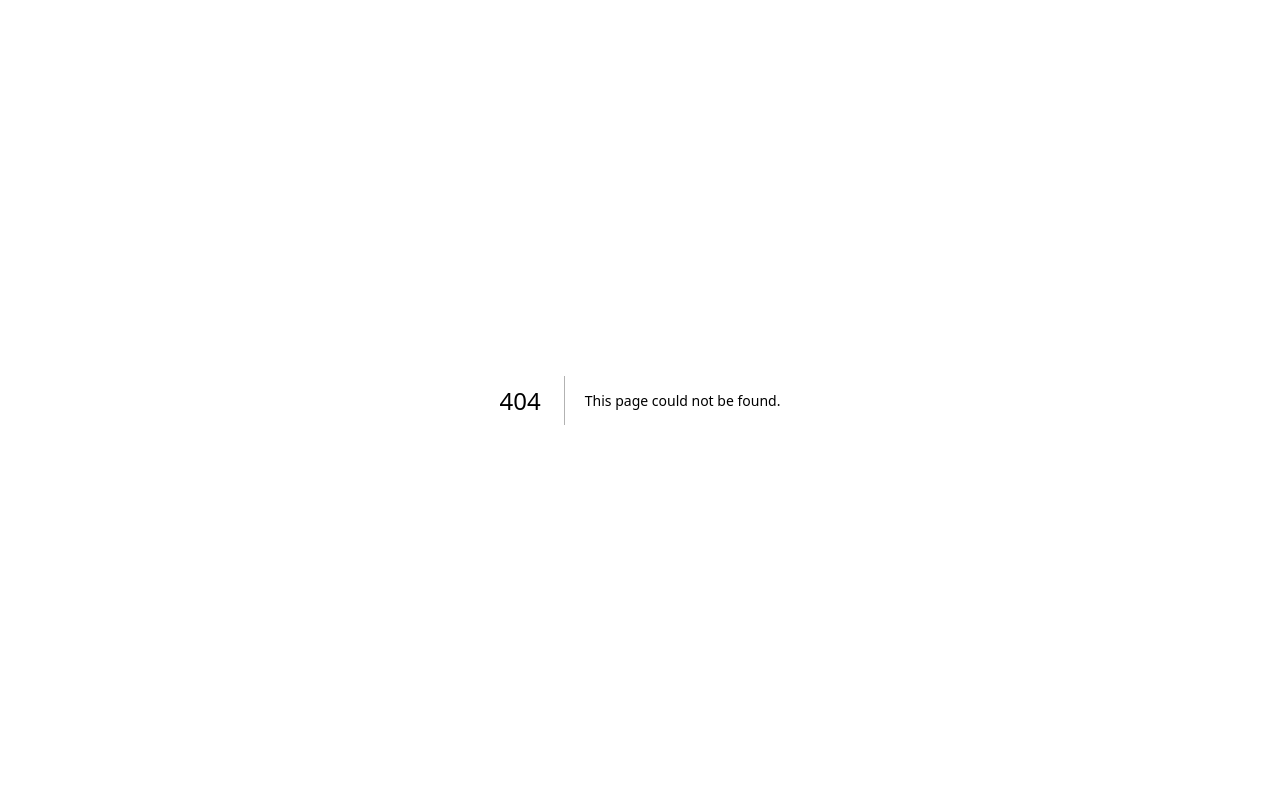
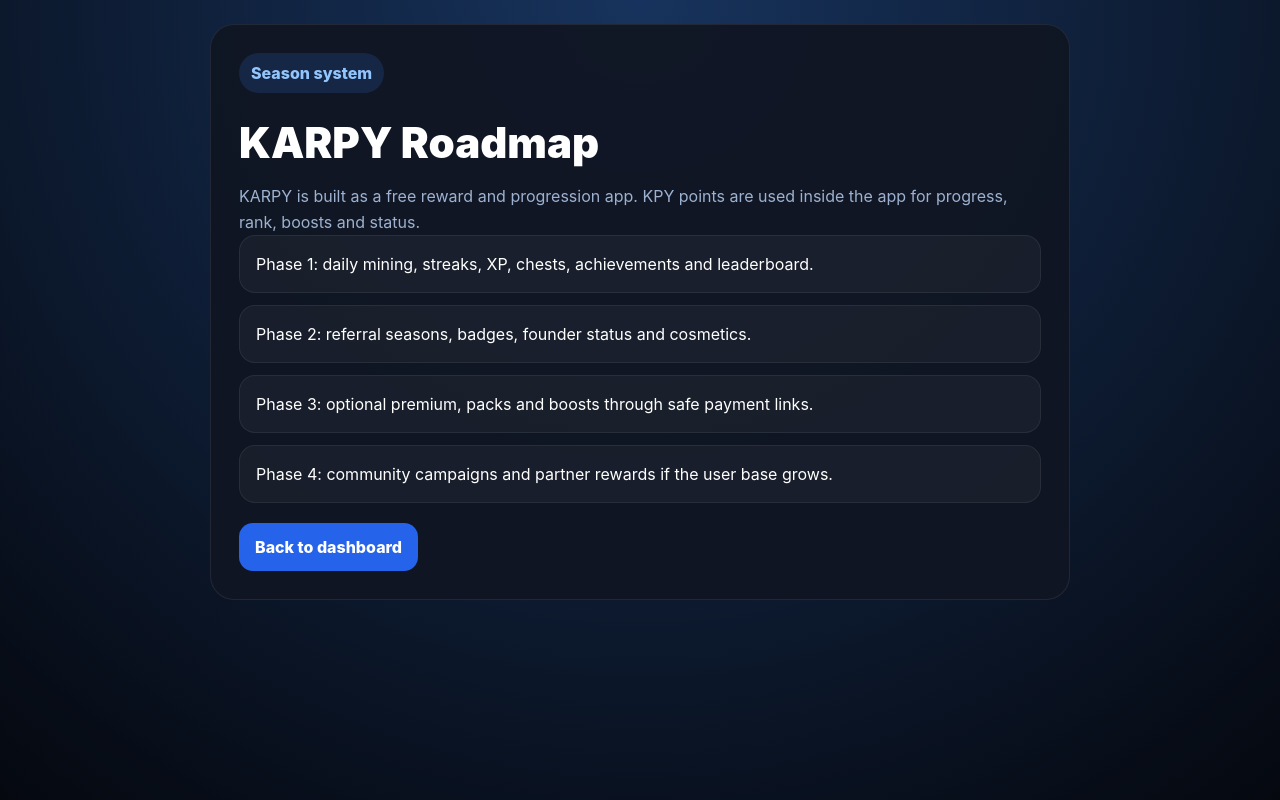
Before and after one commit to just-me91/karpy-app, a Next.js app: page /roadmap in a window 1280 px wide. Before the commit this address had no page. Built offline with nearby package versions, Linux system fonts and the light colour scheme.

Commit message:
karpy pro stage 2 safe upgrade

```diff
--- /dev/null
+++ b/app/community/page.tsx
@@ -0,0 +1,22 @@
+export default function CommunityPage() {
+  return (
+    <main style={page}>
+      <section style={card}>
+        <div style={pill}>Community Hub</div>
+        <h1 style={h1}>KARPY Community</h1>
+        <p style={p}>This page is a safe placeholder until your Telegram/X pages are ready. Users can still understand the community loop without clicking fake social links.</p>
+        <div style={row}>Invite active users using your referral code.</div>
+        <div style={row}>Climb referral and mining leaderboards.</div>
+        <div style={row}>Future: Telegram, X, Discord or newsletter links can be added here.</div>
+        <a href="/" style={button}>Back to dashboard</a>
+      </section>
+    </main>
+  );
+}
+const page: React.CSSProperties = { minHeight: "100vh", background: "radial-gradient(circle at top,#17335d,#05080f)", color: "white", padding: 24, fontFamily: "Inter, Arial, sans-serif" };
+const card: React.CSSProperties = { maxWidth: 860, margin: "0 auto", background: "rgba(16,22,34,0.94)", border: "1px solid rgba(255,255,255,0.08)", borderRadius: 24, padding: 28 };
+const pill: React.CSSProperties = { display: "inline-block", padding: "8px 12px", borderRadius: 999, background: "rgba(59,130,246,0.16)", color: "#93c5fd", fontWeight: 800 };
+const h1: React.CSSProperties = { fontSize: 42, margin: "18px 0 10px", fontWeight: 900 };
+const p: React.CSSProperties = { color: "#9db2d0", lineHeight: 1.6, fontSize: 16 };
+const row: React.CSSProperties = { marginTop: 12, padding: 16, borderRadius: 16, background: "rgba(255,255,255,0.04)", border: "1px solid rgba(255,255,255,0.07)" };
+const button: React.CSSProperties = { display: "inline-block", marginTop: 20, padding: "12px 16px", borderRadius: 14, background: "#2563eb", color: "white", textDecoration: "none", fontWeight: 800 };
--- /dev/null
+++ b/app/rewards/page.tsx
@@ -0,0 +1,29 @@
+export default function RewardsPage() {
+  return (
+    <main style={page}>
+      <section style={card}>
+        <div style={pill}>Rewards Hub</div>
+        <h1 style={h1}>How KPY Rewards Work</h1>
+        <p style={p}>KPY is an in-app point system. Users collect it through daily mining, chests, missions, streaks and referrals.</p>
+        <div style={grid}>
+          <Box title="Mine" text="Claim daily KPY and XP." />
+          <Box title="Streak" text="Return daily for better bonuses." />
+          <Box title="Chest" text="Open daily chests for bonus KPY." />
+          <Box title="Rank" text="Use XP and referrals to climb leaderboards." />
+          <Box title="Premium" text="Optional speed/status upgrade later." />
+          <Box title="No payout" text="KPY has no guaranteed monetary value." />
+        </div>
+        <a href="/" style={button}>Back to dashboard</a>
+      </section>
+    </main>
+  );
+}
+function Box({ title, text }: { title: string; text: string }) { return <div style={box}><strong>{title}</strong><p style={{ color: "#9db2d0" }}>{text}</p></div>; }
+const page: React.CSSProperties = { minHeight: "100vh", background: "radial-gradient(circle at top,#17335d,#05080f)", color: "white", padding: 24, fontFamily: "Inter, Arial, sans-serif" };
+const card: React.CSSProperties = { maxWidth: 980, margin: "0 auto", background: "rgba(16,22,34,0.94)", border: "1px solid rgba(255,255,255,0.08)", borderRadius: 24, padding: 28 };
+const pill: React.CSSProperties = { display: "inline-block", padding: "8px 12px", borderRadius: 999, background: "rgba(59,130,246,0.16)", color: "#93c5fd", fontWeight: 800 };
+const h1: React.CSSProperties = { fontSize: 42, margin: "18px 0 10px", fontWeight: 900 };
+const p: React.CSSProperties = { color: "#9db2d0", lineHeight: 1.6, fontSize: 16 };
+const grid: React.CSSProperties = { display: "grid", gridTemplateColumns: "repeat(auto-fit,minmax(220px,1fr))", gap: 14, marginTop: 20 };
+const box: React.CSSProperties = { padding: 18, borderRadius: 18, background: "rgba(255,255,255,0.04)", border: "1px solid rgba(255,255,255,0.07)" };
+const button: React.CSSProperties = { display: "inline-block", marginTop: 20, padding: "12px 16px", borderRadius: 14, background: "#2563eb", color: "white", textDecoration: "none", fontWeight: 800 };
--- /dev/null
+++ b/app/roadmap/page.tsx
@@ -0,0 +1,29 @@
+export default function RoadmapPage() {
+  return <InfoPage title="KARPY Roadmap" eyebrow="Season system" items={[
+    "Phase 1: daily mining, streaks, XP, chests, achievements and leaderboard.",
+    "Phase 2: referral seasons, badges, founder status and cosmetics.",
+    "Phase 3: optional premium, packs and boosts through safe payment links.",
+    "Phase 4: community campaigns and partner rewards if the user base grows."
+  ]} />;
+}
+
+function InfoPage({ title, eyebrow, items }: { title: string; eyebrow: string; items: string[] }) {
+  return (
+    <main style={page}>
+      <section style={card}>
+        <div style={pill}>{eyebrow}</div>
+        <h1 style={h1}>{title}</h1>
+        <p style={p}>KARPY is built as a free reward and progression app. KPY points are used inside the app for progress, rank, boosts and status.</p>
+        <div style={{ display: "grid", gap: 12 }}>{items.map((item) => <div key={item} style={row}>{item}</div>)}</div>
+        <a href="/" style={button}>Back to dashboard</a>
+      </section>
+    </main>
+  );
+}
+const page: React.CSSProperties = { minHeight: "100vh", background: "radial-gradient(circle at top,#17335d,#05080f)", color: "white", padding: 24, fontFamily: "Inter, Arial, sans-serif" };
+const card: React.CSSProperties = { maxWidth: 860, margin: "0 auto", background: "rgba(16,22,34,0.94)", border: "1px solid rgba(255,255,255,0.08)", borderRadius: 24, padding: 28 };
+const pill: React.CSSProperties = { display: "inline-block", padding: "8px 12px", borderRadius: 999, background: "rgba(59,130,246,0.16)", color: "#93c5fd", fontWeight: 800 };
+const h1: React.CSSProperties = { fontSize: 42, margin: "18px 0 10px", fontWeight: 900 };
+const p: React.CSSProperties = { color: "#9db2d0", lineHeight: 1.6, fontSize: 16 };
+const row: React.CSSProperties = { padding: 16, borderRadius: 16, background: "rgba(255,255,255,0.04)", border: "1px solid rgba(255,255,255,0.07)" };
+const button: React.CSSProperties = { display: "inline-block", marginTop: 20, padding: "12px 16px", borderRadius: 14, background: "#2563eb", color: "white", textDecoration: "none", fontWeight: 800 };
--- /dev/null
+++ b/app/terms/page.tsx
@@ -0,0 +1,12 @@
+export default function TermsPage() {
+  return (
+    <main style={{ minHeight: "100vh", background: "#05080f", color: "white", padding: 24, fontFamily: "Inter, Arial, sans-serif" }}>
+      <section style={{ maxWidth: 900, margin: "0 auto", background: "rgba(16,22,34,0.94)", borderRadius: 24, padding: 28 }}>
+        <h1>KARPY Terms</h1>
+        <p>KARPY is a free reward and progression app. KPY is an in-app point system with no guaranteed monetary value.</p>
+        <p>KPY is used for levels, boosts, badges, rankings and app benefits. It is not a promise of payout, income, token withdrawal or investment return.</p>
+        <a href="/" style={{ color: "#93c5fd" }}>Back to dashboard</a>
+      </section>
+    </main>
+  );
+}
```
